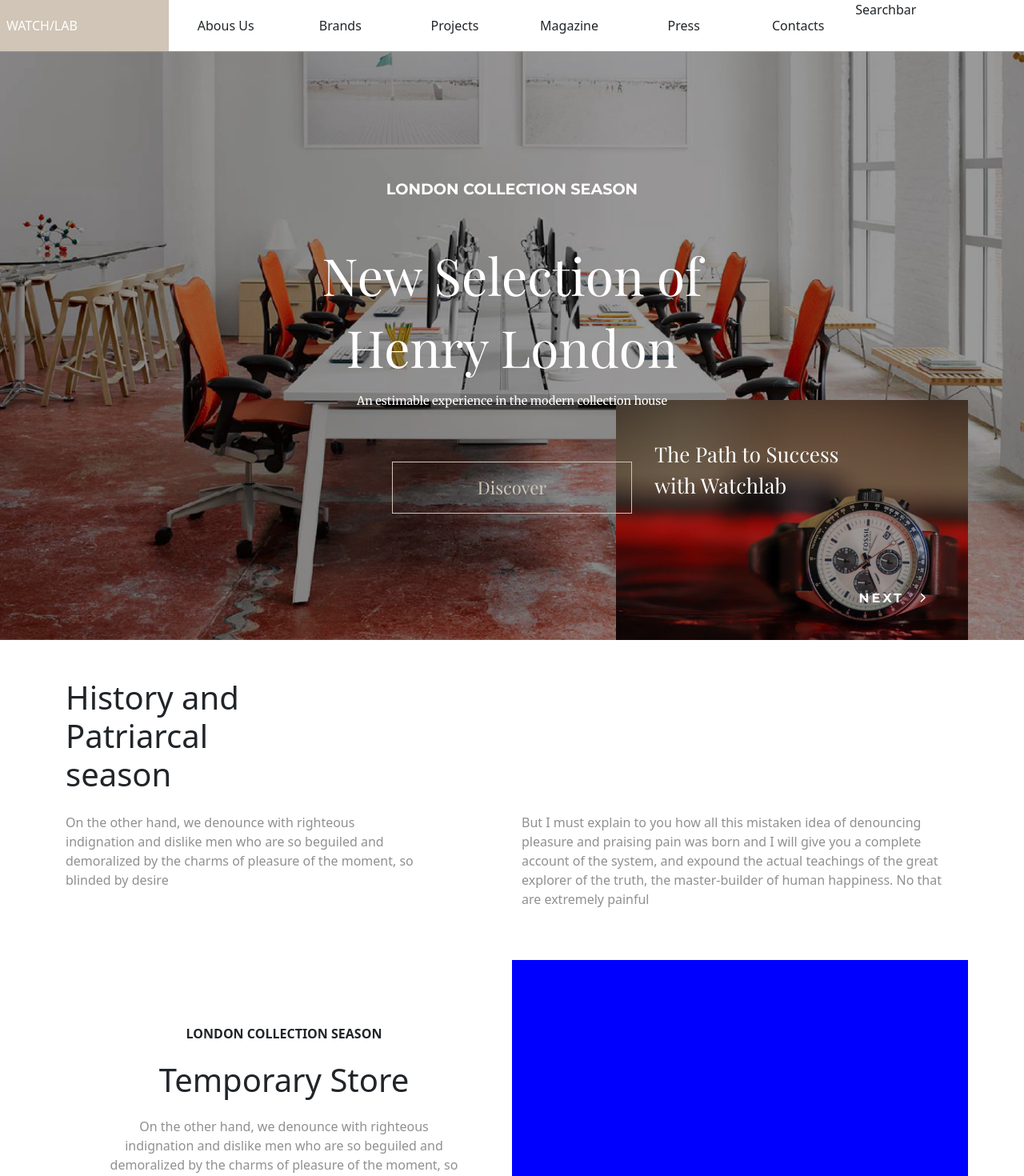
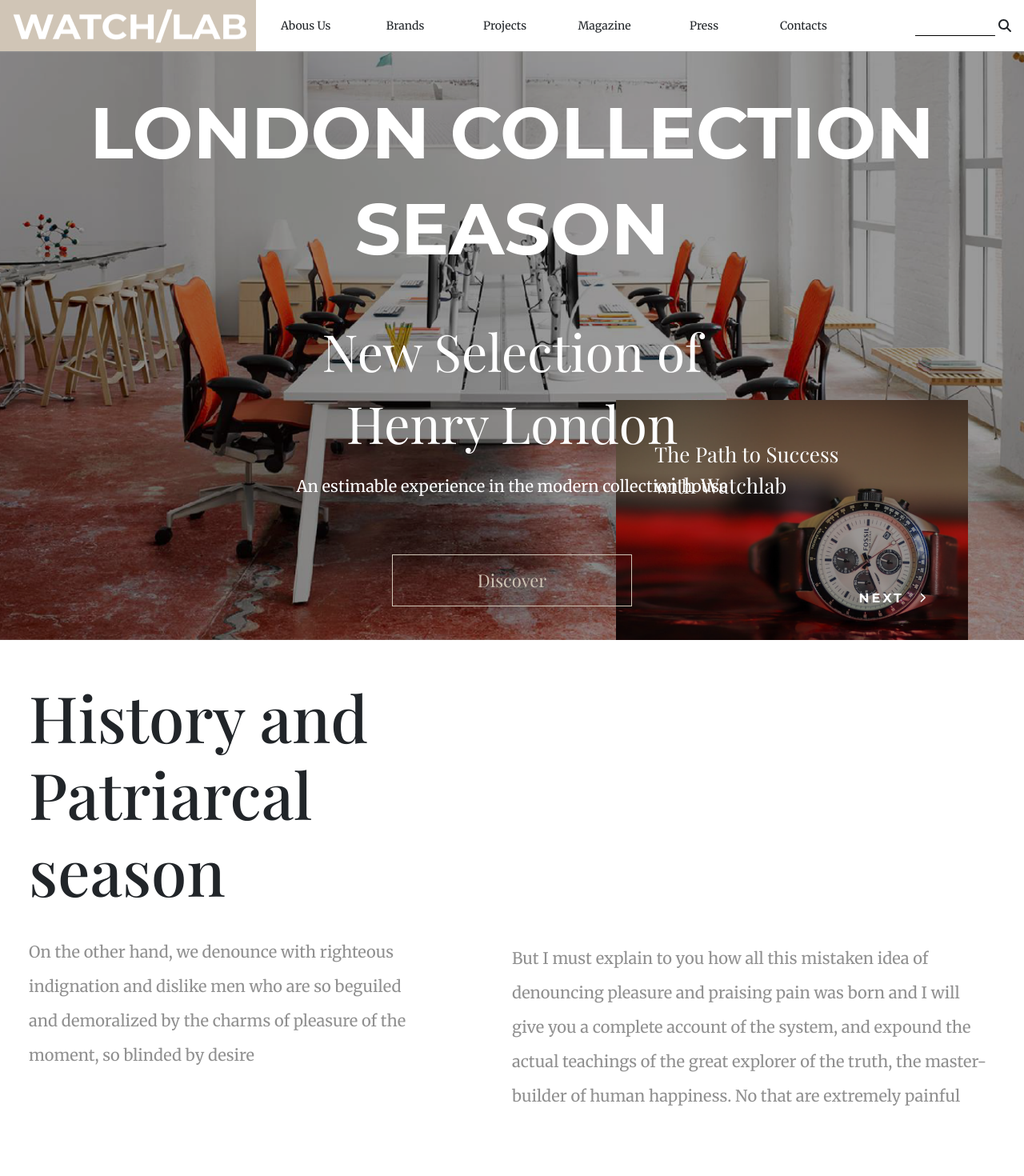
Before and after one commit to PalumboAndrea/nss-factory-project, a Vue app: page / in a window 1280 px wide. Shown: the top 1470 px of the page at 80% size. Built offline with nearby package versions, Linux system fonts and the light colour scheme.

Commit message:
modify some css

```diff
--- a/src/components/HeaderComponent.vue
+++ b/src/components/HeaderComponent.vue
@@ -10,25 +10,25 @@
 </script>
 
 <template>
-    <div id="header-container" class="container-fluid p-0">
-        <div class="row h-100 px-2">
-            <div class="col-2 d-flex align-items-center headerTitle">
-                watch/lab
+    <div id="header-container" class="container-fluid p-0 sticky-top">
+        <div class="row h-100 g-0">
+            <div class="col-3 d-flex align-items-center headerTitle">
+                <div class="logoContainer ps-3 d-flex align-items-center">
+                    <img src="../assets/imgs/logo.png" alt="logo" id="logo">
+                </div>
             </div>
-            <div class="col-8 d-flex align-items-center p-0">
-                <div class="container">
-                    <div class="row">
-                        <div class="col d-flex flex-column align-items-center justify-content-center menuItem" v-for="headerMenuTitle in headerMenuTitles">
-                            <span class="title">
-                                {{ headerMenuTitle }}
-                            </span>
-
-                        </div>
+            <div class="col-7">
+                <div class="row h-100 g-0">
+                    <div class="col d-flex flex-column align-items-center justify-content-center menuItem" v-for="headerMenuTitle in headerMenuTitles">
+                        <span class="headerTitles">
+                            {{ headerMenuTitle }}
+                        </span>
                     </div>
                 </div>
             </div>
-            <div class="col-2 p-0">
-                Searchbar
+            <div class="col p-0 d-flex align-items-center justify-content-end pe-3">
+                <input type="text" class="searchInput me-1 p-0 m-0">
+                <font-awesome-icon :icon="['fas', 'magnifying-glass']"/>
             </div>
         </div>
     </div>
@@ -39,12 +39,22 @@
 
 #header-container{
     height: $headerHeight;
+    background-color: white;
     .headerTitle{
-        background-color: $mainColor;
+
         color: white;
         text-transform: uppercase;
+        .logoContainer{
+            background-color: $mainColor;
+            height: 100%;
+            width: 340px;
+            #logo{
+                height: 43px;
+                width: 292px;
+            }
+        }
     }
-    .title{
+    .headerTitles{
         transition: all 0.4s ease-in-out;
         border-bottom: 0.5px solid transparent;
         line-height: 12px;
@@ -56,5 +66,14 @@
             border-color: $mainColor;
         }
     }
+    .searchInput{
+        width: 100px;
+        color: black;
+        border: none;
+        border-bottom: 1px solid black;
+        &:focus{
+            outline: none;
+        }
+    }
 }
 </style>
--- a/src/components/Main/MainComponents/CollectionsComponent.vue
+++ b/src/components/Main/MainComponents/CollectionsComponent.vue
@@ -28,7 +28,7 @@
 </script>
 
 <template>
-    <div class="container main-container text-center my-5">
+    <div class="container-fluid main-container text-center p-5">
         <div class="row" :class="((index % 2 !== 0) ? 'flex-row-reverse' : '')" v-for="(text, index) in texts">
             <div class="col-6 d-flex flex-column justify-content-center align-items-center textContainer">
                 <p class="text-uppercase fw-bold">
@@ -46,7 +46,7 @@
                     </button>
                 </div>
             </div>
-            <div class="col-6 image-container"></div>
+            <div class="col-6 image-container p-0"></div>
         </div>
     </div>
 </template>
@@ -54,6 +54,9 @@
 <style lang="scss" scoped>
 @use "../../../styles/general.scss" as *;
 
+.row{
+    background-color: black;
+}
 
 .textContainer{
     padding: 60px;
--- a/src/components/Main/MainComponents/HistoryComponent.vue
+++ b/src/components/Main/MainComponents/HistoryComponent.vue
@@ -11,22 +11,22 @@
 </script>
 
 <template>
-    <div class="container main-container my-5">
-        <div class="row mb-3">
-            <div class="col-3">
-                <h1>
+    <div class="container-fluid main-container p-5">
+        <div class="row mb-4">
+            <div class="col-6 p-0">
+                <h1 class="mainTitle p-0">
                     History and Patriarcal season
                 </h1>
             </div>
         </div>
         <div class="row">
-            <div class="col-5 text">
-                <p>
+            <div class="col-5 text p-0">
+                <p class="subtitle">
                     On the other hand, we denounce with righteous indignation and dislike men who are so beguiled and demoralized by the charms of pleasure of the moment, so blinded by desire
                 </p>
             </div>
-            <div class="col-6 offset-1 text">
-                <p>
+            <div class="col-6 offset-1 text pt-2 p-0">
+                <p class="subtitle">
                     But I must explain to you how all this mistaken idea of denouncing pleasure and praising pain was born and I will give you a complete account of the system, and expound the actual teachings of the great explorer of the truth, the master-builder of human happiness. No that are extremely painful
                 </p>
             </div>
--- a/src/styles/general.scss
+++ b/src/styles/general.scss
@@ -34,15 +34,25 @@
 .uppercaseTitle{
     font-family: $uppercaseTitleFont;
     font-weight: 700;
-    font-size: 1.2rem;
+    font-size: 90px;
+    line-height: 120px;
 }
 
 .mainTitle{
     font-family: $titleFont;
+    font-size: 5rem;
 }
 
 .subtitle{
-    font-family: 'Merriweather', serif;
+    font-family: $subtitleFont;
     font-weight: 400;
-    font-size: 0.9rem;
+    font-size: 20px;
+    line-height: 43px;
 }
+
+.headerTitles{
+    font-family: $subtitleFont;
+    font-weight: 400;
+    font-size: 14px;
+    line-height: 12px;
+}
```
Also changed, not shown: src/assets/imgs/logo.png (added).
